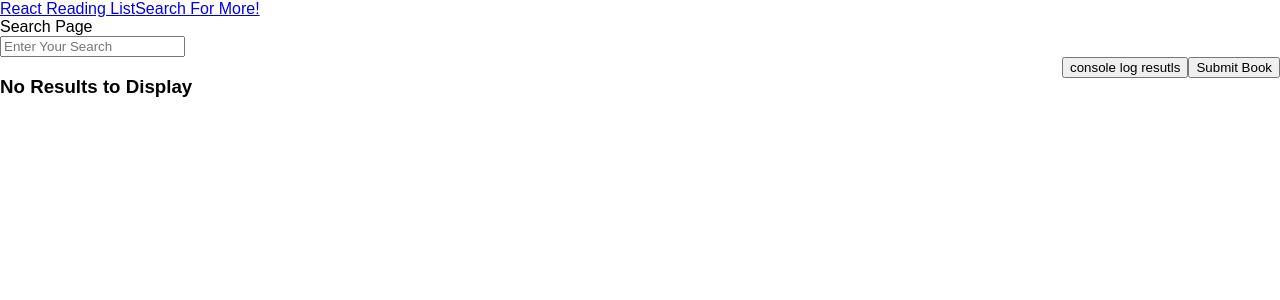
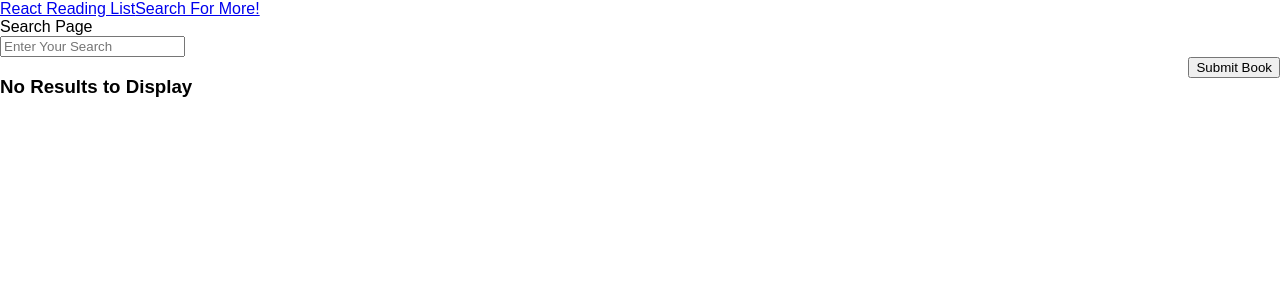
Before and after one commit to dfabert/GoogleBooks, a React (Create React App) app in the folder client/: page /search in a window 1280 px wide. Shown: the top 300 px of the page. Built offline with nearby package versions, Linux system fonts and the light colour scheme.

Commit message:
removed console.log button and function

```diff
--- a/client/src/pages/search.js
+++ b/client/src/pages/search.js
@@ -18,12 +18,6 @@ function Search() {
     .then(res => setResults(res.data.items))
   };
 
-  function cl(event) {
-    event.preventDefault();
-    console.log(results);
-  };
-
-
   return (
     <div>
         Search Page
@@ -36,9 +30,6 @@ function Search() {
             />
             <FormBtn onClick={handleFormSubmit}>
              Submit Book
-            </FormBtn>
-            <FormBtn onClick={cl}>
-                console log resutls
             </FormBtn>
         </form>
         {results.length ? (
```
